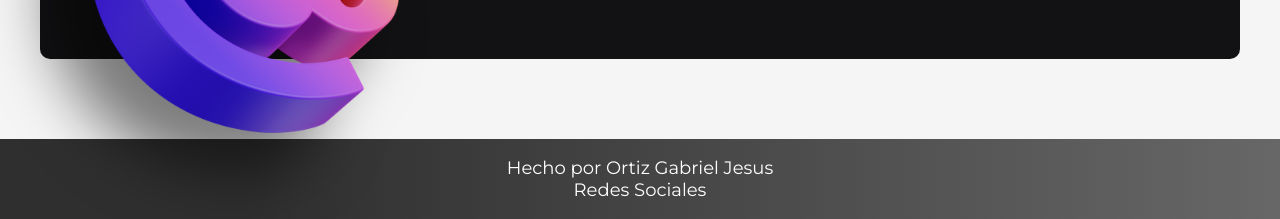
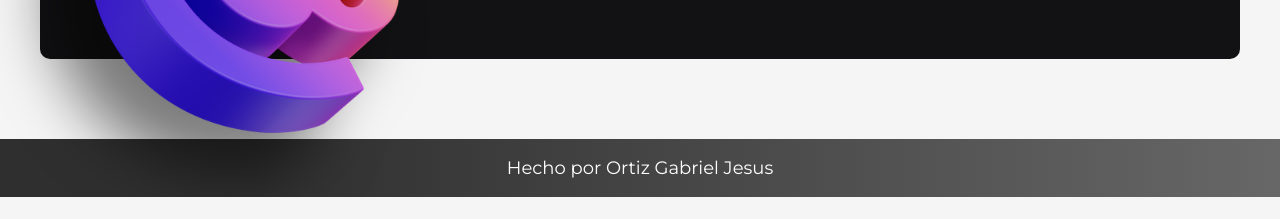
Before and after one commit to GabrielOrtiz522/portfolio, a plain HTML site: page index.html in a window 1280 px wide. Shown: the part 4110-4329 px from the top of the page. After the commit the page ends 4307 px from the top, so only its background shows below. Drawn offline with Linux system fonts and the light colour scheme; a web font is replaced by a local one.

Commit message:
probando 2

```diff
--- a/index.html
+++ b/index.html
@@ -298,7 +298,6 @@
     <footer>
 
         <p> Hecho por Ortiz Gabriel Jesus </p>
-        <p> Redes Sociales </p>
 
     </footer>
 
```
